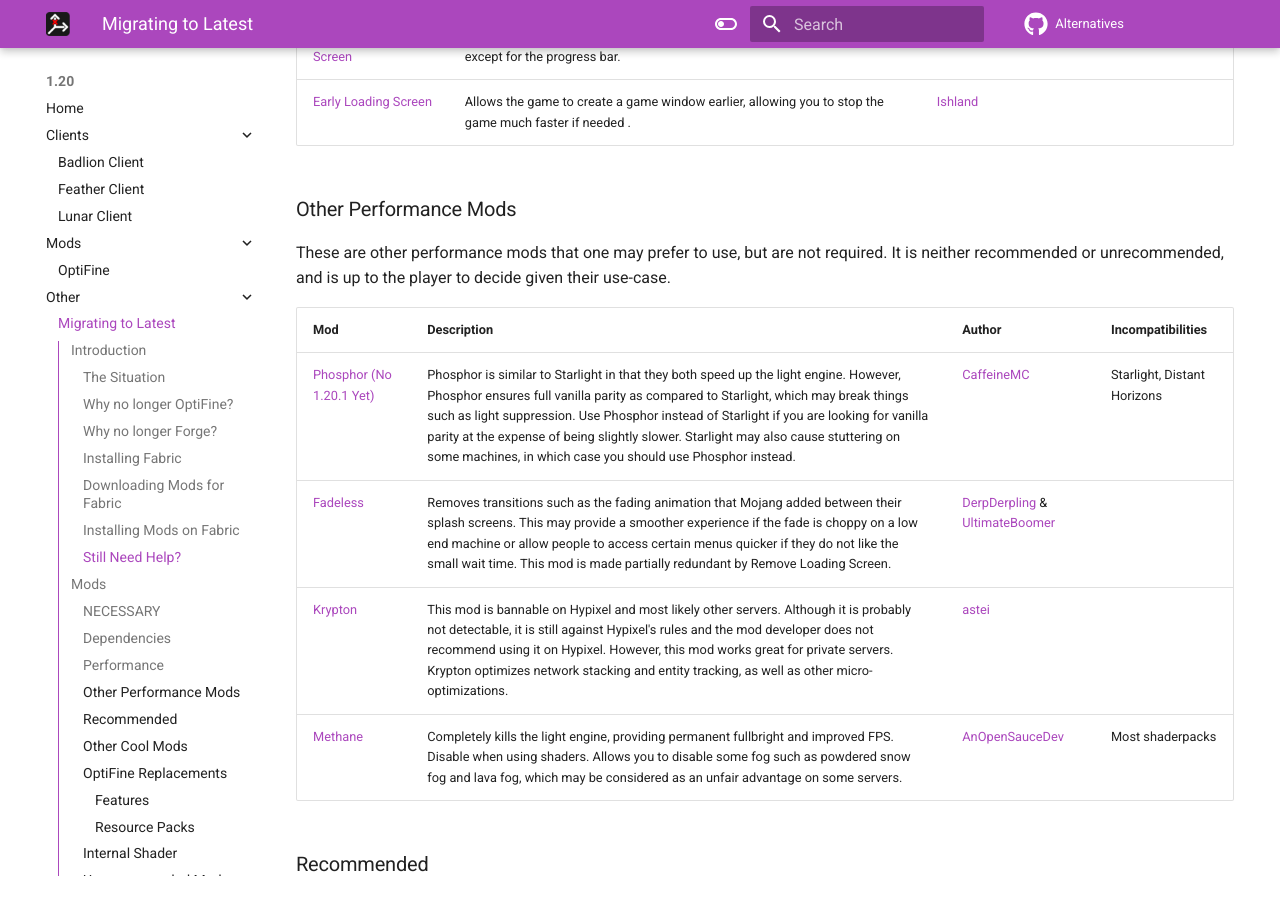
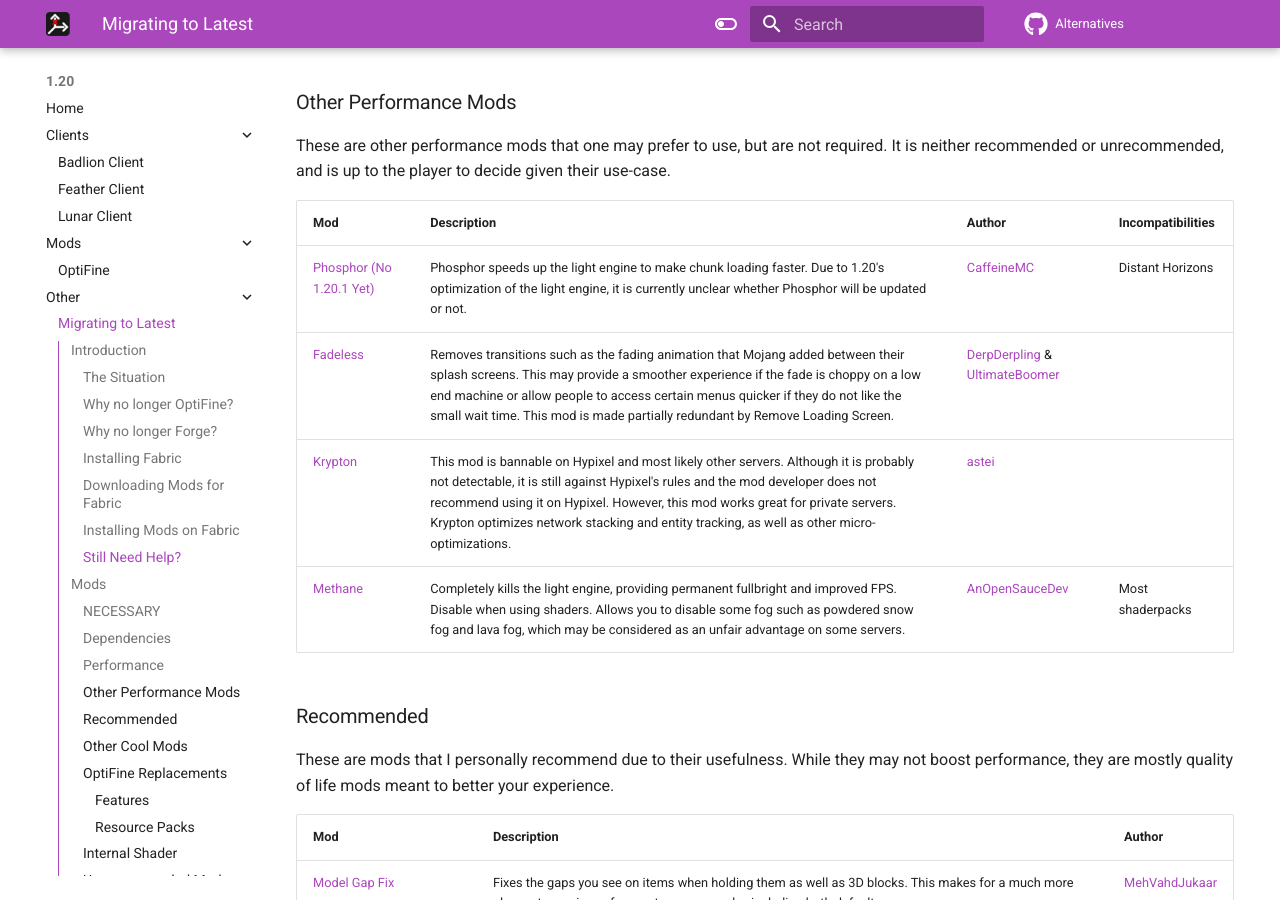
Before and after one commit to MicrocontrollersDev/Alternatives, an MkDocs documentation site: the page built from docs/latest/migrating.md, in a window 1280 px wide and 900 px high, scrolled down 3394 px. Built offline with MkDocs 1.6.1 and Material for MkDocs 9.7.7, drawn with Linux system fonts in a browser that asks for light colours; comment, search, counter and statistics services are not loaded; some of the changed text lies outside the part shown.

Commit message:
starlight and phosphor stuff

```diff
--- a/docs/latest/migrating.md
+++ b/docs/latest/migrating.md
@@ -115,7 +115,6 @@
 | [Sodium](https://modrinth.com/mod/sodium) | An all around performance mod, Sodium allows users to play the latest versions of Minecraft with high FPS, completely outperforming OptiFine, with some users seeing up to 8x their vanilla frames. Sodium also drastically improve visuals, providing a much better gameplay experience. | [CaffeineMC](https://github.com/CaffeineMC) |
 | [Iris](https://irisshaders.github.io) | A shader loader that allows users to load up their favorite OptiFine shaderpacks, but with much higher FPS. Iris also provides performance enhancements when not using shaders, making it great for all users. | [IrisShaders](https://github.com/IrisShaders) |
 | [Lithium](https://modrinth.com/mod/lithium) | Helps improve the performance of many vanilla systems without changing their mechanics. | [CaffeineMC](https://github.com/CaffeineMC) |
-| [Starlight](https://www.modrinth.com/mod/starlight) | Rewrites the light engine to make loading chunks much quicker. Please note that this does not maintain full vanilla parity (this will not effect most casual players). If you want complete vanilla parity or if Starlight is causing stutters, please look at [Phosphor](https://modrinth.com/mod/phosphor). | [SpottedLeaf](https://github.com/Spottedleaf) | Phosphor |
 | [Exordium (No 1.20.1 Yet)](https://modrinth.com/mod/exordium) | Caps the FPS of certain HUD elements that do not need to be updated every frame. | [tr7zw](https://github.com/tr7zw) | May break some HUD elements from other mods. |
 | [DashLoader](https://modrinth.com/mod/dashloader) | Caches all of Minecraft's contents to load the game much faster and provide insanely quick reloads. | [alphaqu](https://github.com/alphaqu) |
 | [Enhanced Block Entities](https://modrinth.com/mod/ebe) | Improves block entities by making them used baked models instead, allowing for better performance, visuals (via better smoothlighting), and better resource pack customizability. | [FoundationGames](https://github.com/FoundationGames) |
@@ -142,7 +141,7 @@
 
 | Mod | Description | Author | Incompatibilities |
 | --- | --- | --- | --- |
-| [Phosphor (No 1.20.1 Yet)](https://modrinth.com/mod/phosphor) | Phosphor is similar to Starlight in that they both speed up the light engine. However, Phosphor ensures full vanilla parity as compared to Starlight, which may break things such as light suppression. Use Phosphor instead of Starlight if you are looking for vanilla parity at the expense of being slightly slower. Starlight may also cause stuttering on some machines, in which case you should use Phosphor instead. | [CaffeineMC](https://github.com/CaffeineMC) | Starlight, Distant Horizons |
+| [Phosphor (No 1.20.1 Yet)](https://modrinth.com/mod/phosphor) | Phosphor speeds up the light engine to make chunk loading faster. Due to 1.20's optimization of the light engine, it is currently unclear whether Phosphor will be updated or not. | [CaffeineMC](https://github.com/CaffeineMC) | Distant Horizons |
 | [Fadeless](https://modrinth.com/mod/skip-transitions) | Removes transitions such as the fading animation that Mojang added between their splash screens. This may provide a smoother experience if the fade is choppy on a low end machine or allow people to access certain menus quicker if they do not like the small wait time. This mod is made partially redundant by Remove Loading Screen. | [DerpDerpling](https://github.com/DerpDerpling) & [UltimateBoomer](https://github.com/UltimateBoomer) |
 | [Krypton](https://modrinth.com/mod/krypton) | This mod is bannable on Hypixel and most likely other servers. Although it is probably not detectable, it is still against Hypixel's rules and the mod developer does not recommend using it on Hypixel. However, this mod works great for private servers. Krypton optimizes network stacking and entity tracking, as well as other micro-optimizations. | [astei](https://github.com/astei) |
 | [Methane](https://modrinth.com/mod/methane) | Completely kills the light engine, providing permanent fullbright and improved FPS. Disable when using shaders. Allows you to disable some fog such as powdered snow fog and lava fog, which may be considered as an unfair advantage on some servers. | [AnOpenSauceDev](https://github.com/AnOpenSauceDev) | Most shaderpacks |
@@ -277,6 +276,7 @@
 
 | Mod | Reasoning | Author |
 | --- | --- | --- |
+| Starlight | Starlight rewrotes the light engine to make loading chunks much quicker. Mojang has now included this fix in 1.20 and Starlight is no longer needed. Despite the fact that updates are still being made, the developer says there is no point in using them. | [SpottedLeaf](https://github.com/Spottedleaf) |
 | Not Enough Crashes | NEC regularly causes the game to be in an invalid state and blames the wrong mods for crashes, making it harder for mod devs to debug. It is also marked incompatible with Iris and possibly other mods. | [natanfudge](https://github.com/natanfudge) |
 | Better Beds | BetterBeds has been replaced by Enhanced Block Entities. | [Motschen](https://github.com/Motschen) |
 | Smooth Boot | While Smooth Boot does great at decreasing startup time, it is no match for DashLoader. Smooth Boot will also cause a decrease in performance for several minutes after startup according to some reports. | [UltimateBoomer](https://github.com/UltimateBoomer) |
```
